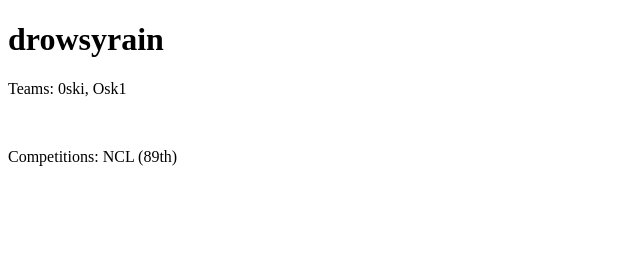
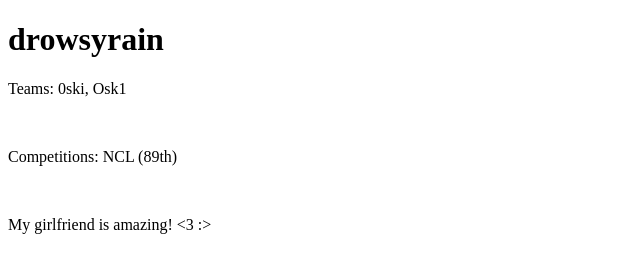
Before and after one commit to adrianlsegura/drowsyrain.github.io, a plain HTML site: page index.html in a window 1280 px wide. Shown: the whole page, without its empty margins (0-640 px from the left). Drawn offline with Linux system fonts and the light colour scheme.

Commit message:
Added special message

```diff
--- a/index.html
+++ b/index.html
@@ -5,5 +5,7 @@
 <p>Teams: 0ski, Osk1</p>
 <br>
 <p>Competitions: NCL (89th)</p>
+<br>
+<p>My girlfriend is amazing! &lt3 :&gt<p>
 </body>
 </html>
```
